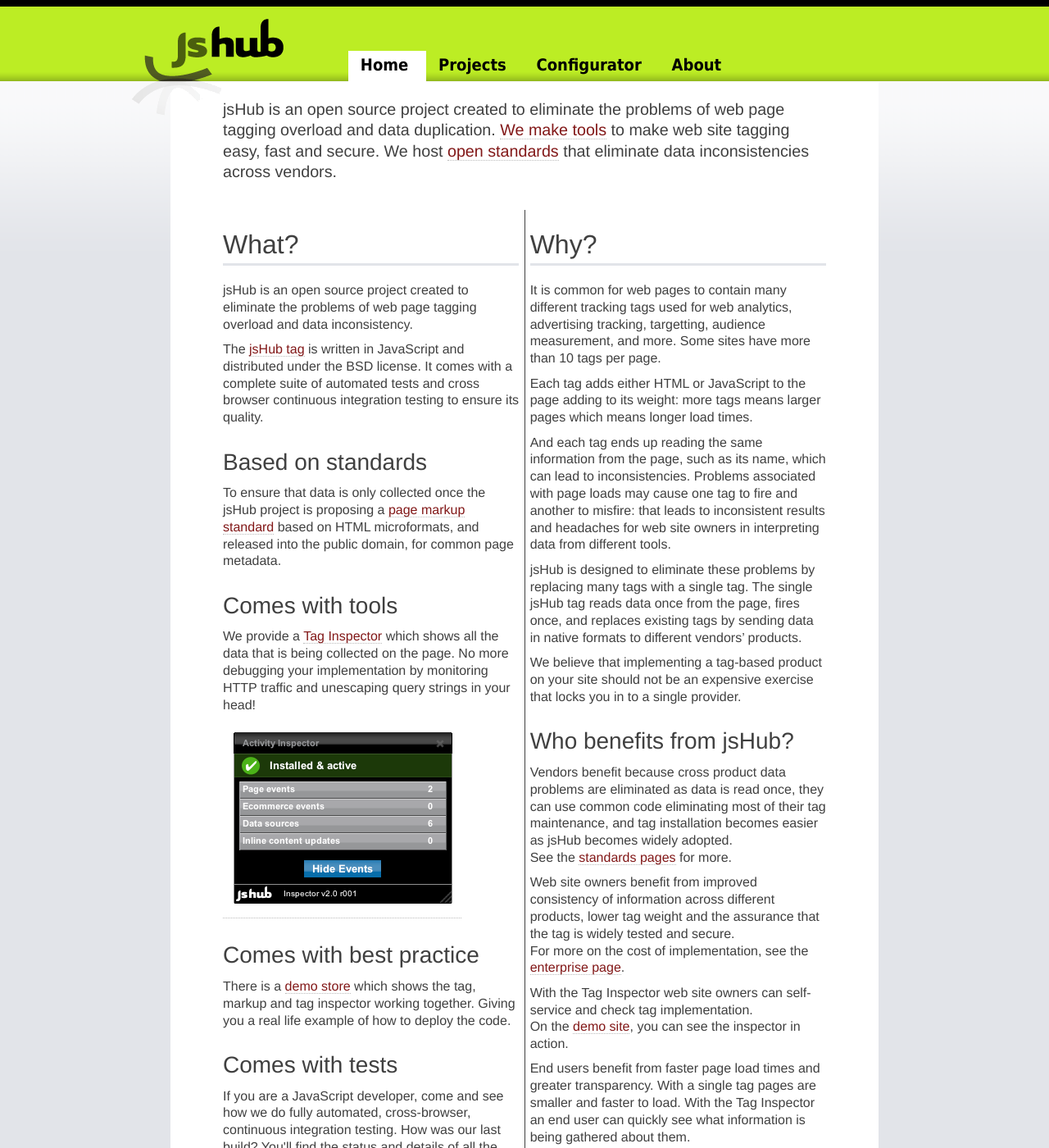
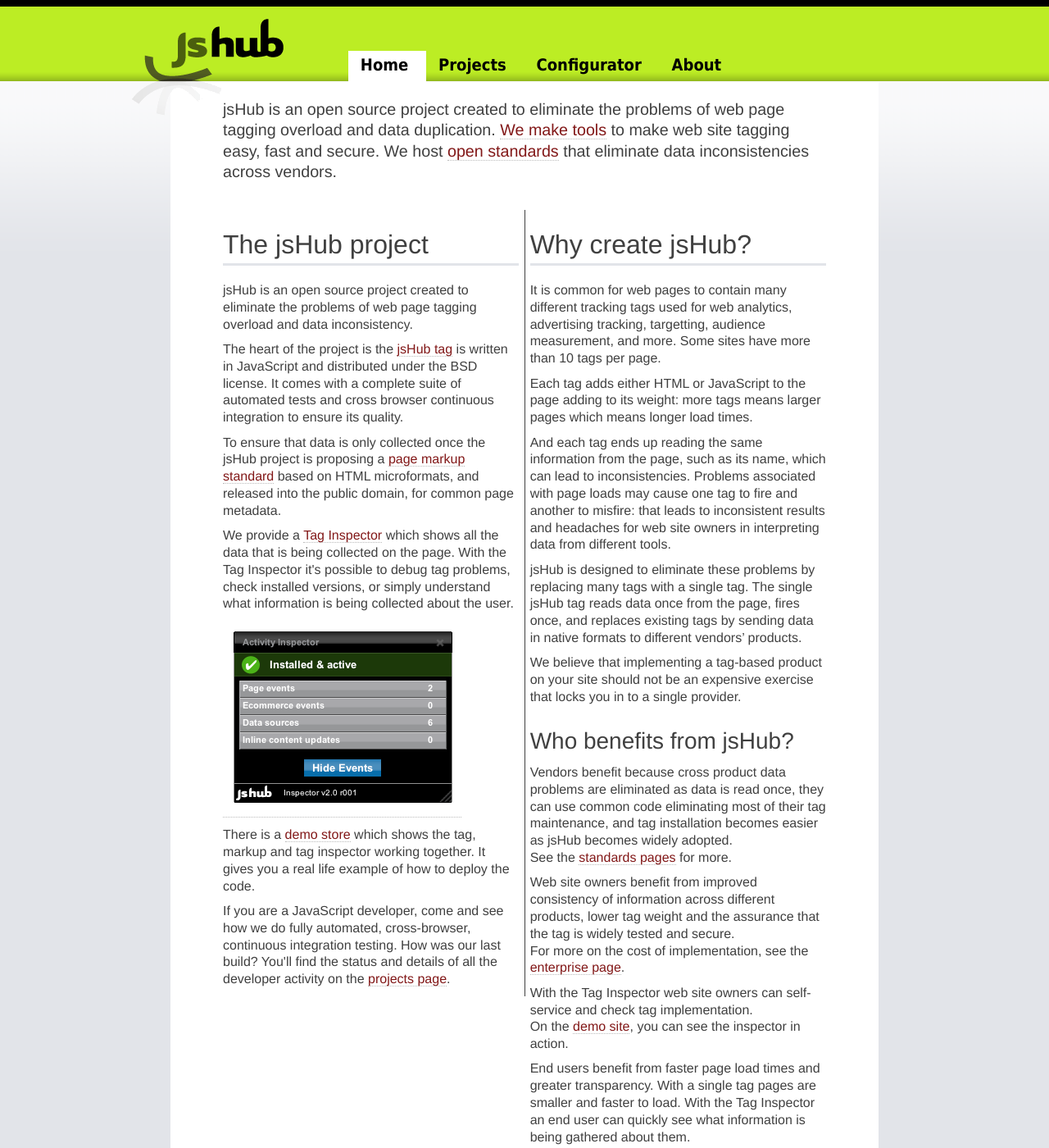
Before and after one commit to jshub/jshub.github.com, a Jekyll site: the page built from index.html, in a window 1280 px wide and 1400 px high. Shown: the whole window at 82% size. Built offline with Jekyll 4.4.1, drawn with Linux system fonts in a browser that asks for light colours.

Commit message:
Made a number of change to the main page

```diff
--- a/index.html
+++ b/index.html
@@ -19,54 +19,55 @@
 <div class="yui-g">
   <div class="yui-u first" style="padding-right: 0.4em; border-right:1px solid #404040;">
 
-    <h1>What?</h1>
+    <h1>The jsHub project</h1>
 
     <p>
       jsHub is an open source project created to eliminate the problems of
       web page tagging overload and data inconsistency.
     </p>
     <p>
-      The <a href="/projects/jshub/">jsHub tag</a> is written in JavaScript
-      and distributed under the BSD license.  It comes with a complete suite
-      of automated tests and cross browser continuous integration testing to
-      ensure its quality.
+      The heart of the project is the <a href="/projects/jshub/">jsHub
+      tag</a> is written in JavaScript and distributed under the BSD
+      license.  It comes with a complete suite of automated tests and
+      cross browser continuous integration to ensure its quality.
     </p>
 
-    <h2>Based on standards</h2>
-    <p>
+     <p>
       To ensure that data is only collected once the jsHub project is
       proposing a <a href="/projects/markup/">page markup standard</a> based
       on HTML microformats, and released into the public domain, for common
       page metadata.
     </p>
 
-    <h2>Comes with tools</h2>
-    <p>
-      We provide a <a href="/projects/inspector/">Tag Inspector</a> which shows all the data that is
-      being collected on the page. No more debugging your implementation by
-      monitoring HTTP traffic and unescaping query strings in your head!
+     <p>
+      We provide a <a href="/projects/inspector/">Tag Inspector</a>
+      which shows all the data that is being collected on the
+      page. With the Tag Inspector it's possible to debug tag
+      problems, check installed versions, or simply understand what
+      information is being collected about the user.
     </p>
     <p>
       <a href="/projects/inspector/"><img src="/images/inspector/3InspectorOverview.png" /></a>
     </p>
 
-    <h2>Comes with best practice</h2>
-    <p>
-      There is a <a href="/projects/demos/">demo store</a> which shows the tag, markup and tag inspector
-      working together. Giving you a real life example of how to deploy the code.
+     <p>
+      There is a <a href="/projects/demos/">demo store</a> which shows
+      the tag, markup and tag inspector working together. It gives you
+      a real life example of how to deploy the code.
     </p>
 
-    <h2>Comes with tests</h2>
     <p>
-      If you are a JavaScript developer, come and see how we do fully automated, cross-browser, continuous
-      integration testing. How was our last build? You'll find the status and details of all the developer
-      activity on the <a href="/projects/">projects page</a>.
+      If you are a JavaScript developer, come and see how we do fully
+      automated, cross-browser, continuous integration testing. How
+      was our last build? You'll find the status and details of all
+      the developer activity on the <a href="/projects/">projects
+      page</a>.
     </p>
 
   </div>
   <div class="yui-u">
 
-    <h1>Why?</h1>
+    <h1>Why create jsHub?</h1>
 
     <p>
       It is common for web pages to contain many different tracking tags
@@ -117,9 +118,9 @@
     </p>
     <p>
       End users benefit from faster page load times and greater
-      transparency.  With a single tag pages are smaller and faster to load.
-      With the Tag Inspector an end user can quickly see what information
-      is being gathered about them.
+      transparency.  With a single tag pages are smaller and faster to
+      load.  With the Tag Inspector an end user can quickly see what
+      information is being gathered about them.
     </p>
 
   </div>
```
